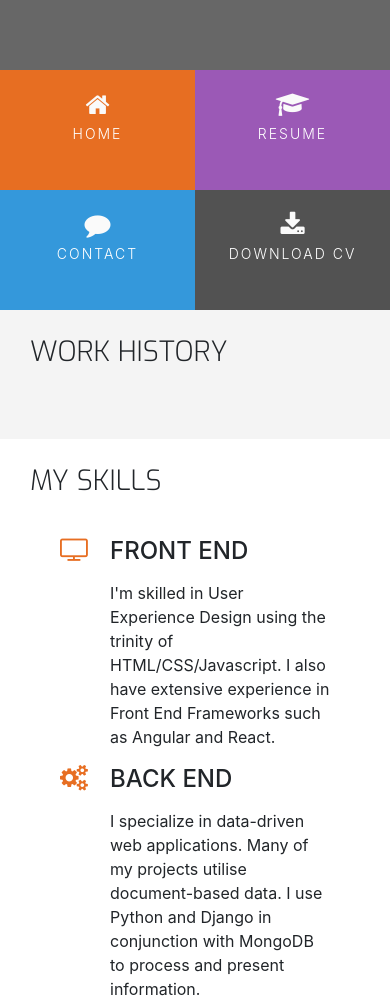
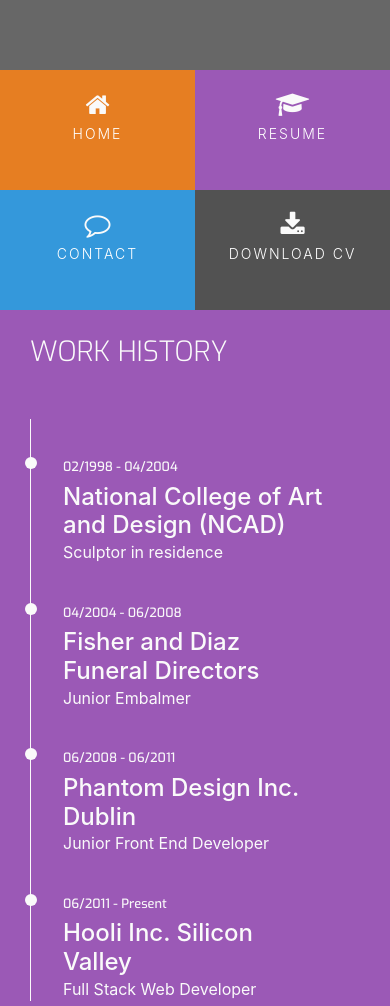
Before and after one commit to Aofficial0/Resume-project-ci, a plain HTML site: page resume.html in a window 390 px wide. Shown: the part 594-1600 px from the top of the page. Drawn offline with nearby package versions, Linux system fonts and the light colour scheme.

Commit message:
contact form and resume done

```diff
--- a/assets/css/style.css
+++ b/assets/css/style.css
@@ -1,6 +1,7 @@
 @import url('https://fonts.googleapis.com/css?family=Roboto:100,200,300,400,500,600,700|Exo:100,200,300,400,500,600,700');
 
-/* ----------------------------- colours */
+/*--------------------------------------------Colors*/
+
 .bg-color-name-title {
     background-color: #676767;
 }
@@ -13,21 +14,36 @@
     background-color: #f4f4f4;
 }
 
+.bg-color-work-history {
+    background-color: #9b59b6;
+}
+
+.bg-color-contact {
+    background-color: #fff;
+}
+
 .ui-menu-color-home {
-    background-color: #e76e22;
+    background-color: #e67e22;
 }
 
 .ui-menu-color-resume {
     background-color: #9b59b6;
 }
+
 .ui-menu-color-contact {
     background-color: #3498db;
 }
+
 .ui-menu-color-download {
     background-color: #525252;
 }
-/* ---------------------------- special paddings margins text*/
-h1, h2, h3, h4 {
+
+/* ----------------------------------------Special paddings/margins/text */
+
+h1,
+h2,
+h3,
+h4 {
     margin: 0;
 }
 
@@ -36,7 +52,7 @@
 }
 
 .general-sub {
-    font-family: "Exo" ,sans-serif;
+    font-family: "Exo", sans-serif;
     font-weight: 300;
     color: #fafafa;
 }
@@ -52,16 +68,19 @@
 .section-column {
     display: table-cell;
     padding: 0 30px 30px;
-    float:none;
+    float: none;
 }
 
+.history-heading,
 .section-heading {
     font-family: "Exo", sans-serif;
     font-weight: 300;
     margin-top: 25px;
     margin-bottom: 40px;
 }
-/* ---------------------------- header*/
+
+/*--------------------------------------------Heading*/
+
 header {
     margin: 0;
 }
@@ -69,6 +88,7 @@
 .heading {
     margin-left: 50px;
 }
+
 .logo {
     background: url("../images/image.jpg");
     background-position: center;
@@ -105,19 +125,19 @@
     font-size: 0;
 }
 
-#nav {
-    margin: 0;
-}
-
 #nav li {
     font-size: 14px;
     padding: 0;
 }
 
+#nav {
+    margin: 0;
+}
+
 .menuitem {
     height: 120px;
     text-align: center;
-    padding: 0 ;
+    padding: 0;
 }
 
 .menuitem a {
@@ -145,19 +165,20 @@
     letter-spacing: 2px;
 }
 
-/* ---------------------------- hover.css*/
+/*--------------------------------------------Hover.css*/
 
-.hvr-sweep-to-bottom::before {
-    background-color: rgba(0, 0, 0, 0.2);
+.hvr-sweep-to-bottom:before {
+    background: rgba(0, 0, 0, 0.2);
     height: 120px;
 }
 
-/* ---------------------------- footer*/
+/* ----------------------------------------Footer */
 
 footer {
     background-color: #525252;
     color: #fafafa;
     min-height: 120px;
+    margin: 0;
 }
 
 .cv-pdf i {
@@ -203,17 +224,18 @@
     padding: 20px;
 }
 
-/* ---------------------------- three reasosn*/
+/* ----------------------------------------Three Reasons */
+
 .three-reasons-icon {
     font-size: 26px;
-    color: #e76e22;
+    color: #e67e22;
 }
 
 .three-reasons-heading {
     margin-bottom: 15px;
 }
 
-/* ---------------------------- personal info*/
+/* ----------------------------------------Personal Info */
 
 .personal-info-item {
     margin-bottom: 20px;
@@ -234,13 +256,13 @@
 
 .personal-info-item .key {
     width: 30%;
-    margin-left: 21px;
+    margin-right: 21px;
     padding-top: 2px;
     vertical-align: top;
 }
 
 .personal-info-item .key p {
-    font-weight: 700 ;
+    font-weight: 700;
 }
 
 .personal-info-item .value {
@@ -248,7 +270,7 @@
     width: 60%;
 }
 
-/* ---------------------------- SKILLS*/
+/* ----------------------------------------Skills */
 
 .progress {
     position: relative;
@@ -268,3 +290,84 @@
 .progress-section {
     margin: 40px 20px;
 }
+
+/* ----------------------------------------Work History */
+
+.history-heading {
+    color: #fafafa;
+    margin-bottom: 50px;
+}
+
+.timeline-item {
+    padding: 4em 2em 0em 2em;
+    position: relative;
+    color: #fafafa;
+    border-left: 1px solid;
+}
+
+.timeline-item p {
+    padding: 0;
+    margin: 0;
+}
+
+.timeline-item:before {
+    content: attr(data-dates);
+    position: absolute;
+    left: 2.5em;
+    top: 3em;
+    display: block;
+    font-family: "Exo", sans-serif;
+    font-weight: 500;
+    font-size: 0.8em;
+    padding: 0;
+    margin: 0;
+}
+
+.timeline-item:after {
+    width: 12px;
+    height: 12px;
+    display: block;
+    top: 2.4em;
+    position: absolute;
+    left: -6px;
+    border-radius: 12px;
+    content: '';
+    background: #fafafa;
+}
+
+.history-items {
+    margin-bottom: 30px;
+}
+
+/* ----------------------------------------Contact Form */
+
+.contact-heading {
+    font-family: "Exo", sans-serif;
+    font-weight: 300;
+    margin-top: 25px;
+    margin-bottom: 20px;
+}
+
+.center-form {
+    padding-top: 10px;
+    margin: 0 auto;
+    max-width: 70%;
+}
+
+button[type="submit"] {
+    margin-top: 15px;
+    margin-bottom: 20px;
+    color: #fafafa;
+    background-color: #e84610;
+}
+
+/* ----------------------------------------Media Queries */
+
+@media(min-width: 992px) {
+    .center-form {
+        padding-top: 30px;
+        min-height: 240px;
+        margin: 0 auto;
+        max-width: 50%;
+    }
+}
--- a/resume.html
+++ b/resume.html
@@ -30,7 +30,7 @@
                                 <a href="resume.html" class="hvr-sweep-to-bottom"><i class="fa fa-graduation-cap" aria-hidden="true"></i><span>Resume</span></a>
                             </li>
                             <li class="col-6 col-sm-3 list-inline-item ui-menu-color-contact menuitem">
-                                <a href="contact.html" class="hvr-sweep-to-bottom"><i class="fa fa-comment" aria-hidden="true"></i><span>Contact</span></a>
+                                <a href="contact.html" class="hvr-sweep-to-bottom"><i class="fa fa-comment-o" aria-hidden="true"></i><span>Contact</span></a>
                             </li>
                             <li class="col-6 col-sm-3 list-inline-item ui-menu-color-download menuitem">
                                 <a href="#" class="hvr-sweep-to-bottom"><i class="fa fa-download" aria-hidden="true"></i><span>Download CV</span></a>
@@ -43,29 +43,49 @@
     </header>
     <section class="container-fluid">
         <div class="row">
-            <div class="col-md-4 bg-color-personal-info section-column">
+            <div class="col-md-4 bg-color-work-history section-column">
                 <div class="row">
                     <div class="col-12">
-                        <h3 class="section-heading uppercase">Work History</h3>
+                        <h3 class="history-heading uppercase">
+                            Work History
+                        </h3>
+                    </div>
+                </div>
+                <div class="history-items">
+                    <div class="timeline-item" data-dates="02/1998 - 04/2004">
+                        <h4>National College of Art and Design (NCAD)</h4>
+                        <p>Sculptor in residence</p>
+                    </div>
+                    <div class="timeline-item" data-dates="04/2004 - 06/2008">
+                        <h4>Fisher and Diaz Funeral Directors</h4>
+                        <p>Junior Embalmer</p>
+                    </div>
+                    <div class="timeline-item" data-dates="06/2008 - 06/2011">
+                        <h4>Phantom Design Inc. Dublin</h4>
+                        <p>Junior Front End Developer</p>
+                    </div>
+                    <div class="timeline-item" data-dates="06/2011 - Present">
+                        <h4>Hooli Inc. Silicon Valley</h4>
+                        <p>Full Stack Web Developer</p>
                     </div>
                 </div>
             </div>
             <div class="col-md-8 bg-color-three-reasons section-column">
                 <div class="row">
                     <div class="col">
-                        <h3 class="section-heading uppercase">my skills </h3>
+                        <h3 class="section-heading uppercase">My Skills</h3>
                     </div>
                 </div>
                 <div class="row">
                     <div class="col-10 offset-1 offset-sm-0 col-sm-4 col-md-6">
                         <div class="row">
                             <div class="col-2">
-                               <i class="three-reasons-icon fa fa-tv" aria-hidden="true"></i>
+                                <i class="three-reasons-icon fa fa-tv" aria-hidden="true"></i>
                             </div>
                             <div class="col-10">
                                 <h4 class="three-reasons-heading uppercase">Front End</h4>
                                 <p>
-                                    I'm skilled in User Experience Design using the trinity of HTML/CSS/Javascript. I also have extensive experience in Front End Frameworks such as Angular and React.
+                                    I'm skilled in User Experience Design using the trinity of HTML/CSS/Javascript. I also have extensive experience in Front End Frameworks such as Angular and React
                                 </p>
                             </div>
                         </div>
@@ -73,10 +93,10 @@
                     <div class="col-10 offset-1 offset-sm-0 col-sm-4 col-md-6">
                         <div class="row">
                             <div class="col-2">
-                               <i class="three-reasons-icon fa fa-gears" aria-hidden="true"></i>
+                                <i class="three-reasons-icon fa fa-gears" aria-hidden="true"></i>
                             </div>
                             <div class="col-10">
-                                <h4 class="three-reasons-heading uppercase">back end</h4>
+                                <h4 class="three-reasons-heading uppercase">Back End</h4>
                                 <p>
                                     I specialize in data-driven web applications. Many of my projects utilise document-based data. I use Python and Django in conjunction with MongoDB to process and present information.
                                 </p>
@@ -87,31 +107,31 @@
                 <div class="row progress-section">
                     <div class="col">
                         <div class="progress">
-                            <div class="progress-bar" role="progressbar" aria-valuenow="90" aria-valuemin="0" aria-valuemax="100" style="width: 90%;">
+                            <div class="progress-bar" role="progressbar" aria-valuenow="90" aria-valuemin="0" aria-valuemax="100" style="width:90%;">
                                 <span class="sr-only">90% complete</span>
                             </div>
                             <span class="progress-type">HTML / HTML5</span>
                         </div>
                         <div class="progress">
-                            <div class="progress-bar bg-success" role="progressbar" aria-valuenow="80" aria-valuemin="0" aria-valuemax="100" style="width: 80%;">
+                            <div class="progress-bar bg-success" role="progressbar" aria-valuenow="80" aria-valuemin="0" aria-valuemax="100" style="width:80%;">
                                 <span class="sr-only">80% complete</span>
                             </div>
                             <span class="progress-type">CSS / CSS3</span>
                         </div>
                         <div class="progress">
-                            <div class="progress-bar bg-info" role="progressbar" aria-valuenow="70" aria-valuemin="0" aria-valuemax="100" style="width: 70%;">
+                            <div class="progress-bar bg-info" role="progressbar" aria-valuenow="70" aria-valuemin="0" aria-valuemax="100" style="width:70%;">
                                 <span class="sr-only">70% complete</span>
                             </div>
                             <span class="progress-type">JavaScript / jQuery</span>
                         </div>
                         <div class="progress">
-                            <div class="progress-bar bg-warning" role="progressbar" aria-valuenow="80" aria-valuemin="0" aria-valuemax="100" style="width: 80%;">
+                            <div class="progress-bar bg-warning" role="progressbar" aria-valuenow="80" aria-valuemin="0" aria-valuemax="100" style="width:80%;">
                                 <span class="sr-only">80% complete</span>
                             </div>
                             <span class="progress-type">Django / Python</span>
                         </div>
                         <div class="progress">
-                            <div class="progress-bar bg-danger" role="progressbar" aria-valuenow="80" aria-valuemin="0" aria-valuemax="100" style="width: 80%;">
+                            <div class="progress-bar bg-danger" role="progressbar" aria-valuenow="80" aria-valuemin="0" aria-valuemax="100" style="width:80%;">
                                 <span class="sr-only">80% complete</span>
                             </div>
                             <span class="progress-type">SQL / NoSQL</span>
```
Also changed, not shown: contact.html (+21 -1 lines).
